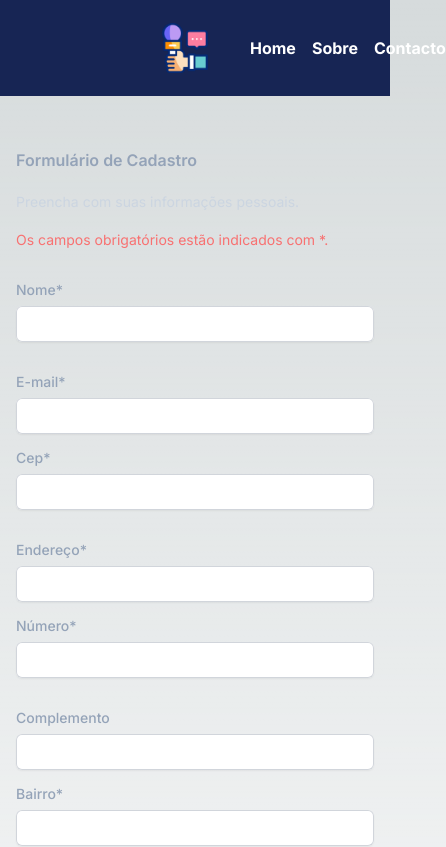
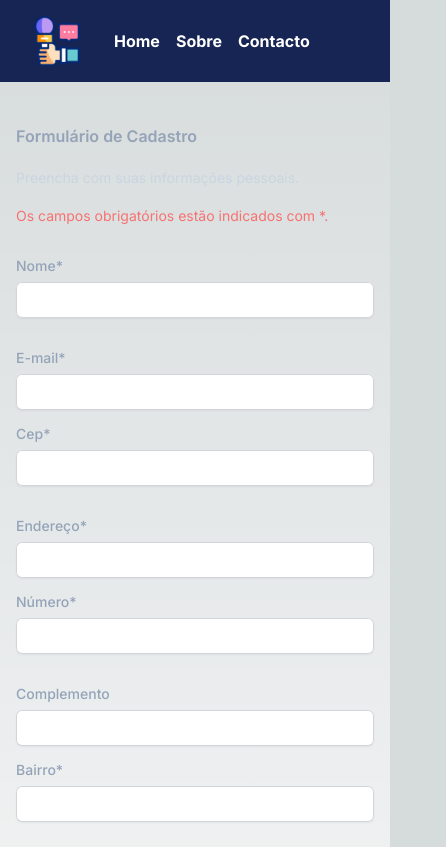
Before and after one commit to LucasdMoura/form-apicep, a Next.js app: page / in a window 390 px wide. Shown: the top 847 px of the page, 446 px wide, since content can reach past the window. Built offline with nearby package versions, Linux system fonts and the light colour scheme.

Commit message:
Correção de responsividade no header

```diff
--- a/src/app/globals.css
+++ b/src/app/globals.css
@@ -14,13 +14,6 @@
     --background-start-rgb: #ffff;
     --background-end-rgb: #ffff;
   }
-}
-
-header {
-  display: flex;
-  align-items: center;
-  height: 100px;
-  margin-bottom: 50px;
 }
 
 body {
--- a/src/components/header/index.jsx
+++ b/src/components/header/index.jsx
@@ -3,26 +3,24 @@ import Image from 'next/image'
 export default function Header({children}) {
     return (
         <div>
-            <header className="bg-blue-950 text-white w-full flex items-center h-24 space-x-10 ">
+            <header className="bg-blue-950 text-white w-full flex items-center justify-between p-4 h-auto mb-10 md:h-24">
+                <div className="flex items-center space-x-4">
                     <Image
                         src="/logo.png"
                         alt="Logo"
                         title='Logo'
-            width= {50}
-            height= {50}
-            className="ml-40"
+                        width={50}
+                        height={50}
+                        className="ml-4 md:ml-40"
                     />
-
-                <div className="container  flex items-center">
-                <link rel="icon" type="image/png" href="logo.png"/>
-                <nav>
-                <ul className="flex space-x-4  font-bold ">
+                </div>
+                <nav className="flex items-center ml-8 justify-start flex-1">
+                    <ul className="flex space-x-4 font-bold">
                         <li><a href="#" className="text-white hover:text-blue-500">Home</a></li>
                         <li><a href="#" className="text-white hover:text-blue-500">Sobre</a></li>
                         <li><a href="#" className="text-white hover:text-blue-500">Contacto</a></li>
                     </ul>
                 </nav>
-                </div>
             </header>
         </div>
     )
```
Lines whose indentation alone changed are shown as unchanged.
